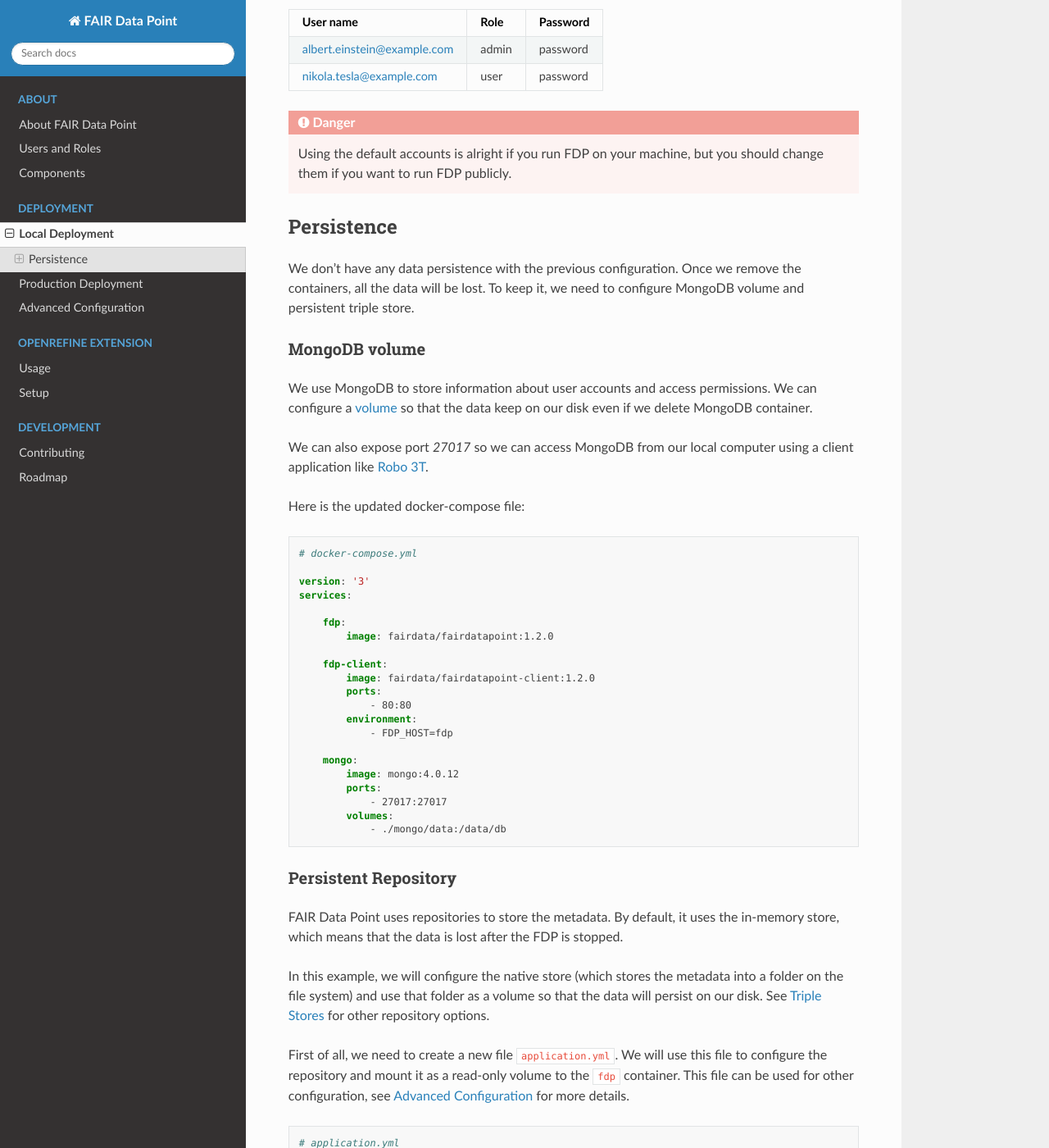
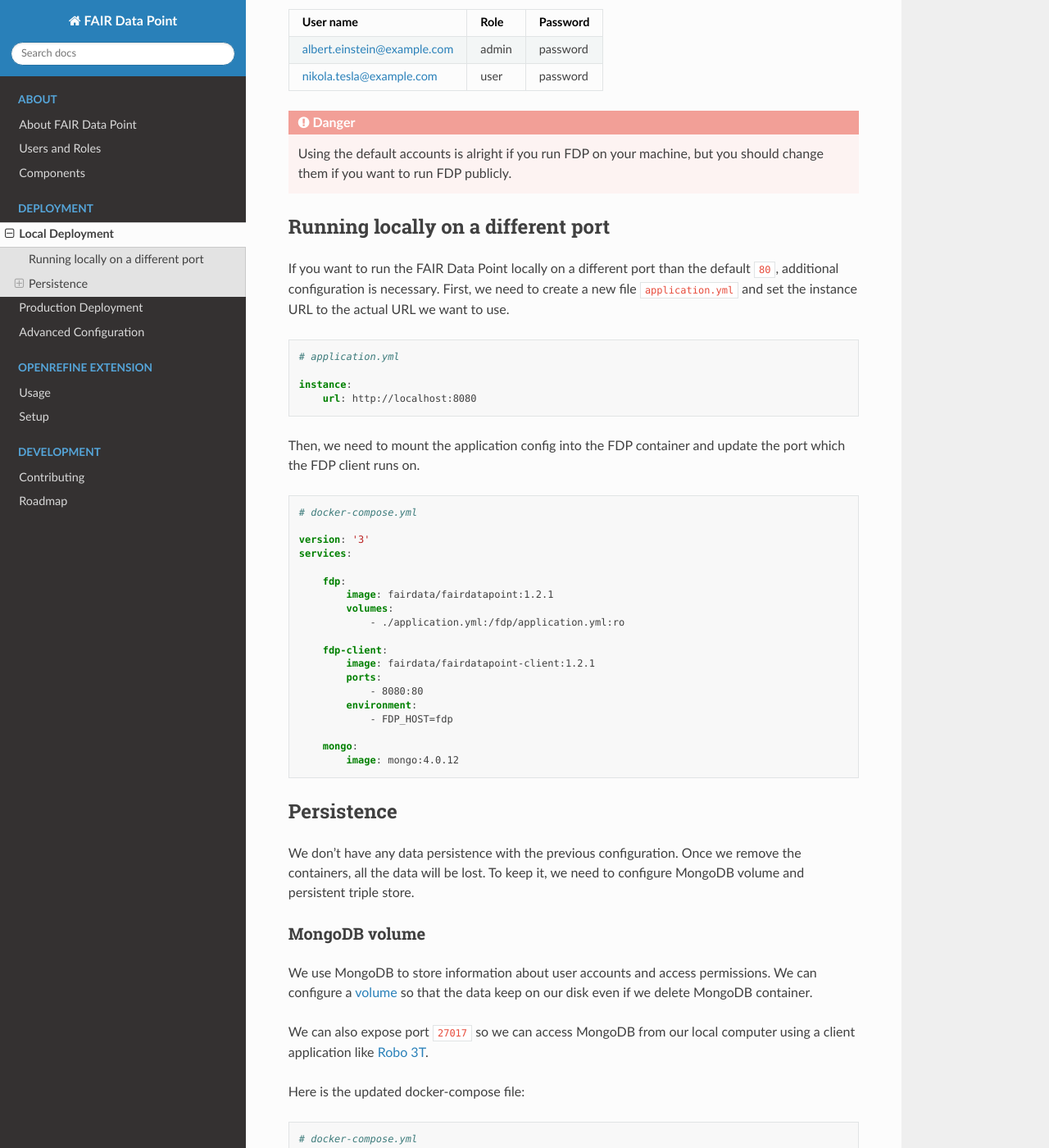
Before and after one commit to FAIRDataTeam/FAIRDataPoint-Docs, a Sphinx documentation site: the page built from docs/deployment/local-deployment.rst, in a window 1280 px wide and 1400 px high, scrolled down 799 px. Shown: the whole window at 82% size. Built offline with Sphinx 7.4.7 and the Read the Docs theme 2.0.0, drawn with Linux system fonts in a browser that asks for light colours; some of the changed text lies outside the part shown.

Commit message:
Update proxy and ports configuration

```diff
--- a/docs/conf.py
+++ b/docs/conf.py
@@ -22,7 +22,7 @@ copyright = '2020, Dutch Techncentre for Life Sciences'
 author = 'Dutch Techncentre for Life Sciences'
 
 # The full version, including alpha/beta/rc tags
-release = '1.2.0'
+release = '1.2.1'
 
 
 # -- General configuration ---------------------------------------------------
--- a/docs/deployment/local-deployment.rst
+++ b/docs/deployment/local-deployment.rst
@@ -14,10 +14,10 @@ Here is an example of the simplest `Docker Compose <https://docs.docker.com/comp
     services:
 
         fdp:
-            image: fairdata/fairdatapoint:1.2.0
+            image: fairdata/fairdatapoint:1.2.1
 
         fdp-client:
-            image: fairdata/fairdatapoint-client:1.2.0
+            image: fairdata/fairdatapoint-client:1.2.1
             ports:
                 - 80:80
             environment:
@@ -45,6 +45,43 @@ There are two default user accounts. See the :ref:`Users and Roles <users-and-ro
     Using the default accounts is alright if you run FDP on your machine, but you should change them if you want to run FDP publicly.
 
 
+Running locally on a different port
+===================================
+
+If you want to run the FAIR Data Point locally on a different port than the default ``80``, additional configuration is necessary. First, we need to create a new file ``application.yml`` and set the instance URL to the actual URL we want to use.
+
+.. code :: yaml
+
+    # application.yml
+
+    instance:
+        url: http://localhost:8080
+
+Then, we need to mount the application config into the FDP container and update the port which the FDP client runs on.
+
+.. code :: yaml
+
+    # docker-compose.yml
+
+    version: '3'
+    services:
+
+        fdp:
+            image: fairdata/fairdatapoint:1.2.1
+            volumes:
+                - ./application.yml:/fdp/application.yml:ro
+
+        fdp-client:
+            image: fairdata/fairdatapoint-client:1.2.1
+            ports:
+                - 8080:80
+            environment:
+                - FDP_HOST=fdp
+
+        mongo:
+            image: mongo:4.0.12
+
+
 Persistence
 ===========
 
@@ -56,7 +93,7 @@ MongoDB volume
 
 We use MongoDB to store information about user accounts and access permissions. We can configure a `volume <https://docs.docker.com/storage/volumes/>`__ so that the data keep on our disk even if we delete MongoDB container.
 
-We can also expose port `27017` so we can access MongoDB from our local computer using a client application like `Robo 3T <https://robomongo.org>`__.
+We can also expose port ``27017`` so we can access MongoDB from our local computer using a client application like `Robo 3T <https://robomongo.org>`__.
 
 Here is the updated docker-compose file:
 
@@ -68,10 +105,10 @@ Here is the updated docker-compose file:
     services:
 
         fdp:
-            image: fairdata/fairdatapoint:1.2.0
+            image: fairdata/fairdatapoint:1.2.1
 
         fdp-client:
-            image: fairdata/fairdatapoint-client:1.2.0
+            image: fairdata/fairdatapoint-client:1.2.1
             ports:
                 - 80:80
             environment:
@@ -90,21 +127,23 @@ Persistent Repository
 
 FAIR Data Point uses repositories to store the metadata. By default, it uses the in-memory store, which means that the data is lost after the FDP is stopped.
 
-In this example, we will configure the native store (which stores the metadata into a folder on the file system) and use that folder as a volume so that the data will persist on our disk. See :ref:`Triple Stores <triple-stores>` for other repository options.
+In this example, we will configure Blazegraph as a triple store. See :ref:`Triple Stores <triple-stores>` for other repository options.
 
-First of all, we need to create a new file ``application.yml``. We will use this file to configure the repository and mount it as a read-only volume to the ``fdp`` container. This file can be used for other configuration, see :ref:`Advanced Configuration <advanced-configuration>` for more details.
+If we don't have it already, we need to create a new file ``application.yml``. We will use this file to configure the repository and mount it as a read-only volume to the ``fdp`` container. This file can be used for other configuration, see :ref:`Advanced Configuration <advanced-configuration>` for more details.
 
 
 .. code :: yaml
 
     # application.yml
 
+    # ... other configuration
+
     repository:
-        type: 2
-        native:
-            dir: /rdfdata
+        type: 5
+        blazegraph:
+            url: http://blazegraph:8080/blazegraph
 
-We now need to add two new volumes for the ``fdp`` container. One for the configuration file and the other one for the native store data.
+We now need to update our ``docker-compose.yml`` file, we add a new volume for the ``fdp`` and add ``blazegraph`` service. We can also expose port ``8080`` for Blazegraph so we can access its user interface.
 
 .. code :: yaml
 
@@ -114,13 +153,12 @@ We now need to add two new volumes for the ``fdp`` container. One for the config
     services:
 
         fdp:
-            image: fairdata/fairdatapoint:1.2.0
+            image: fairdata/fairdatapoint:1.2.1
             volumes:
                 - ./application.yml:/fdp/application.yml:ro
-                - ./rdfdata:/rdfdata
 
         fdp-client:
-            image: fairdata/fairdatapoint-client:1.2.0
+            image: fairdata/fairdatapoint-client:1.2.1
             ports:
                 - 80:80
             environment:
@@ -132,3 +170,10 @@ We now need to add two new volumes for the ``fdp`` container. One for the config
                 - 27017:27017
             volumes:
                 - ./mongo/data:/data/db
+
+        blazegraph:
+            image: metaphacts/blazegraph-basic:2.2.0-20160908.003514-6
+            ports:
+                - 8080:8080
+            volumes:
+                - ./blazegraph:/blazegraph-data
```
Also changed, not shown: docs/deployment/advanced-configuration.rst (+33 -29 lines), docs/deployment/production-deployment.rst (+19 -17 lines).
